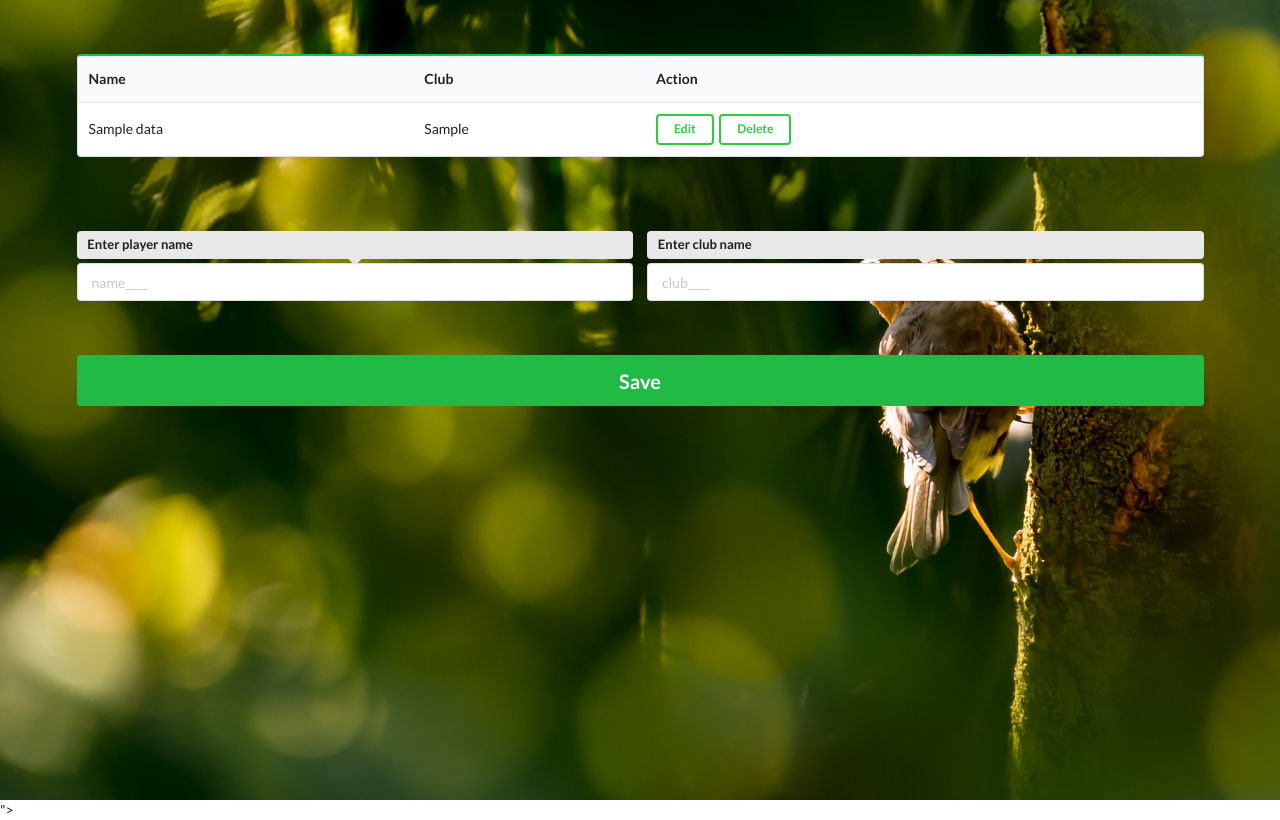
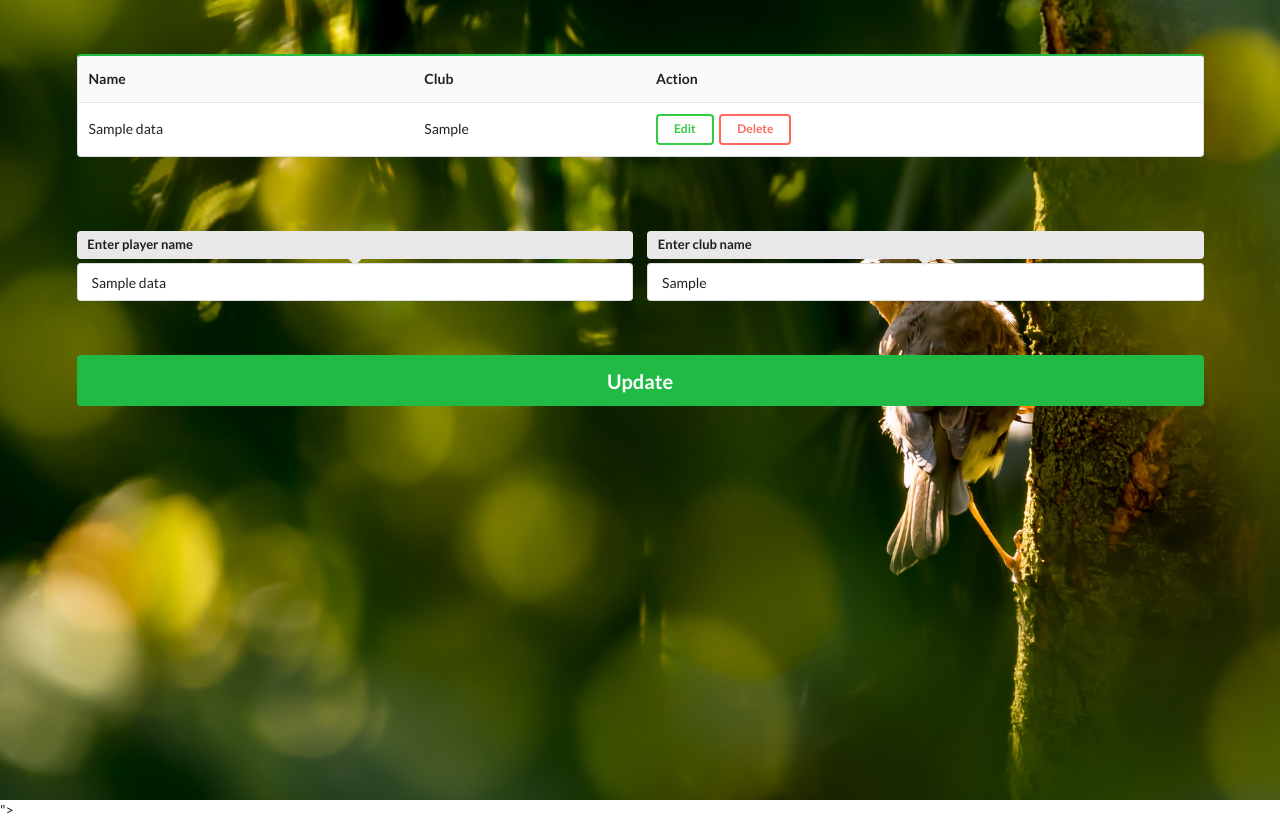
Before and after one commit to MdSamsuzzohaShayon/php-sql-uclteam-crud, a PHP site: page /index.php?edit=1 in a window 1280 px wide. Run offline with PHP 8.4, Linux system fonts and the light colour scheme; tables that the repository leaves empty or names only in its code hold one stand-in row (values such as "Sample post").

Commit message:
everything is working but with some warning

```diff
--- a/index.php
+++ b/index.php
@@ -21,9 +21,21 @@
 
 <body>
     <?php require_once 'process.php'; ?>
+
+
+
     <div class="landing">
         <div class="ui container">
             <br><br>
+            <?php
+            if (isset($_SESSION['message'])) : ?>
+                <div class="ui <?= $_SESSION['msg_type'] ?> message">
+                    <?php
+                    echo $_SESSION['message'];
+                    unset($_SESSION['message']);
+                    ?>
+                </div>
+            <?php endif ?>
             <!-- TABLE BEGAIN -->
             <?php
             // CONNECT TO DB
@@ -57,7 +69,7 @@
                             <td><?php echo $row['club']; ?></td>
                             <td>
                                 <a href="index.php?edit=<?php echo $row['id']; ?>" class="ui inverted tiny green button">Edit</a>
-                                <a href="index.php?delete=<?php echo $row['id']; ?>" class="ui inverted tiny green button">Delete</a>
+                                <a href="index.php?delete=<?php echo $row['id']; ?>" class="ui inverted tiny red button">Delete</a>
                             </td>
                         </tr>
                     <?php endwhile; ?>
@@ -84,18 +96,24 @@
 
             <!-- FORM BEGAIN -->
             <form action="process.php" method="POST" class="ui form">
+                <input type="hidden" name="id" value="<?php echo $id; ?>">
                 <div class="two fields">
                     <div class="field">
                         <label for="name" class="ui pointing below label">Enter player name</label>
-                        <input type="text" placeholder="name____" name="name">
+                        <input type="text" placeholder="name____" name="name" value="<?php echo $name; ?>">
                     </div>
                     <div class="field">
                         <label for="club" class="ui pointing below label">Enter club name</label>
-                        <input type="text" placeholder="club____" name="club">
+                        <input type="text" placeholder="club____" name="club" value="<?php echo $club; ?>">
                     </div>
                 </div>
                 <br><br>
-                <button type="submit" name="save" class="ui huge green fluid button">Save</button>
+                <?php
+                if ($update == true) : ?>
+                    <button type="submit" name="update" class="ui huge green fluid button">Update</button>
+                <?php else : ?>
+                    <button type="submit" name="save" class="ui huge green fluid button">Save</button>
+                <?php endif; ?>
             </form>
             <!-- FORM ENDING -->
         </div>
--- a/process.php
+++ b/process.php
@@ -1,6 +1,13 @@
 <?php
 
+session_start();
+
 $mysqli = new mysqli('localhost', 'shayon', 'Shayon1234', 'ucl_club') or die(mysqli_error($mysqli));
+
+$name ='';
+$club = '';
+$update = false;
+$id = 0;
 
 // CHECKING SAVE BUTTON PRESS OR NOT
 if (isset($_POST['save'])) {
@@ -8,12 +15,47 @@
     $name = $_POST['name'];
     $club = $_POST['club'];
 
+
     // MAKING QUERY
     $mysqli->query("INSERT INTO data(name , club) VALUES('$name', '$club')") or die($mysqli->error);
+
+    $_SESSION['message'] = "Record has been saved!";
+    $_SESSION['msg_type'] = "green";
+
+    // REDIRECT PAGE
+    header("location: index.php");
 }
 
 
-if(isset($_GET['delete'])){
+if (isset($_GET['delete'])) {
     $id = $_GET['delete'];
     $mysqli->query("DELETE FROM data WHERE id=$id") or die($mysqli->error());
+
+    $_SESSION['message'] = "Record has been Deleted!";
+    $_SESSION['msg_type'] = "red";
+    header("location: index.php");
 }
+
+if (isset($_GET['edit'])) {
+    $id = $_GET['edit'];
+    $update = true;
+    $result = $mysqli->query("SELECT * FROM data WHERE id=$id") or die($mysqli->error());
+    if (count($result) == 1) {
+        $row = $result->fetch_array();
+        $name = $row['name'];
+        $club = $row['club'];
+    }
+}
+
+if(isset($_POST['update'])){
+    $id = $_POST['id'];
+    $name = $_POST['name'];
+    $club = $_POST['club'];
+
+    $mysqli->query("UPDATE data SET name='$name', club='$club' WHERE id=$id") or die($mysqli->error);
+    $_SESSION['message'] = "Record has been updated!";
+    $_SESSION['msg_type'] = "green";
+
+    header("location: index.php");
+
+}
```
